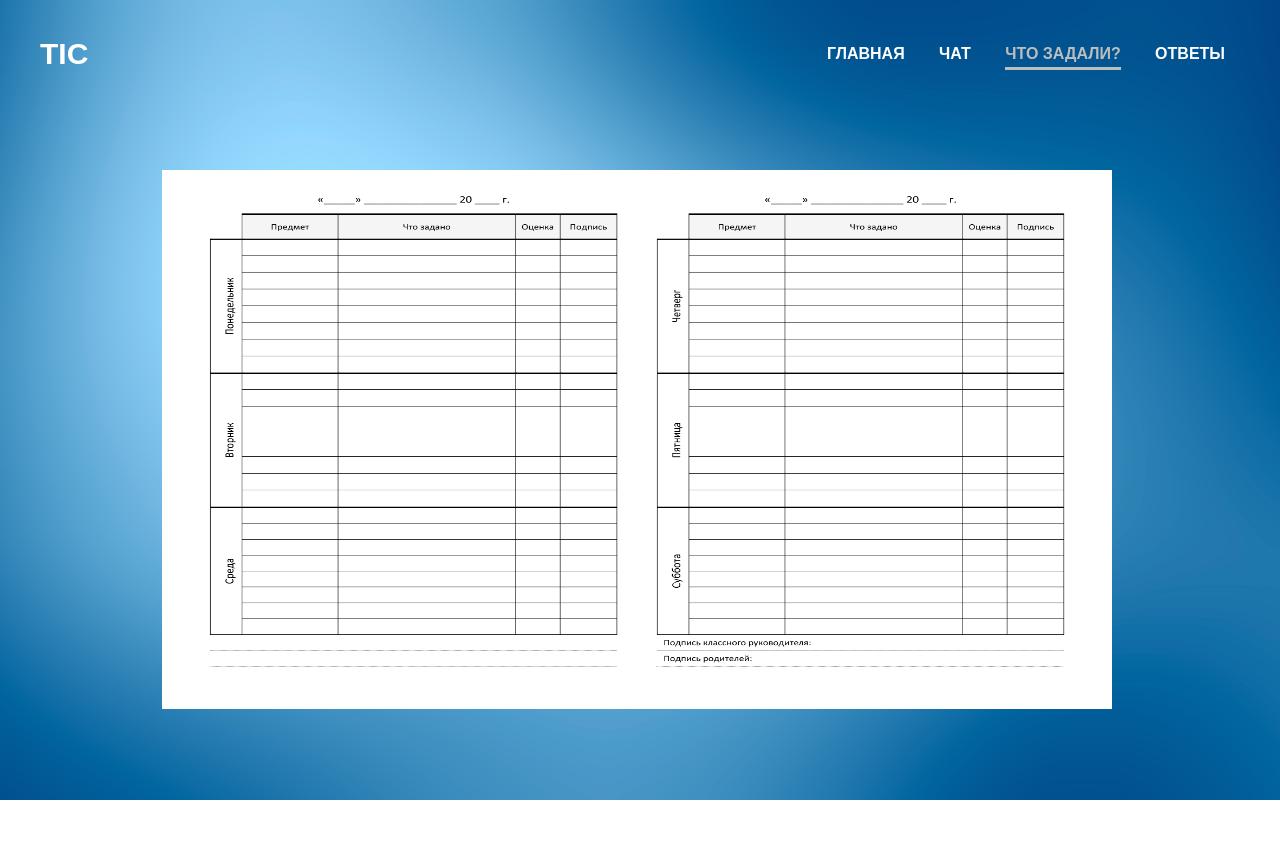
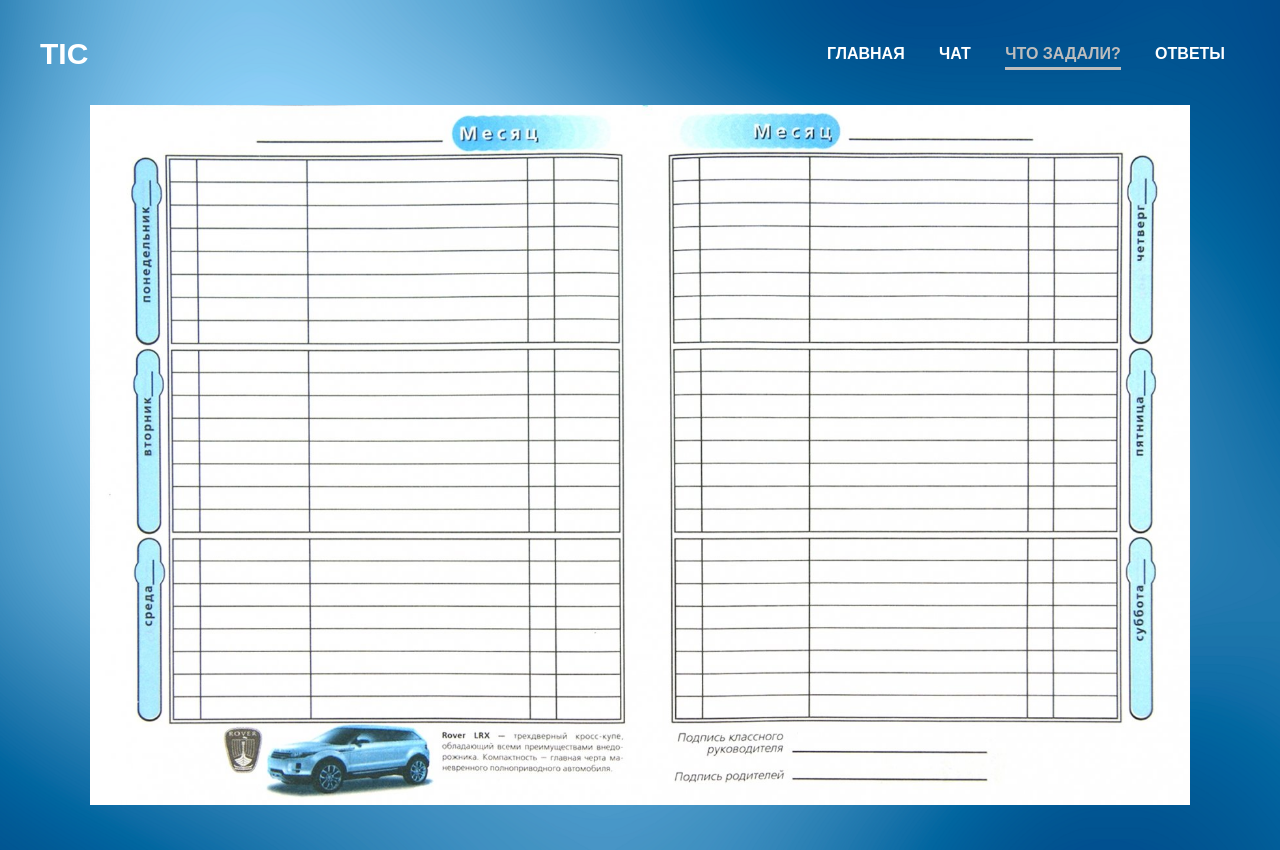
Before and after one commit to Vitanij/Website-8D, a PHP site: page /dz.html in a window 1280 px wide. Before the commit the page ends 800 px from the top, so only its background shows below. Run offline with PHP 8.4, Linux system fonts and the light colour scheme.

Commit message:
Картинка ДЗ и -баги

```diff
--- a/HTML/CSS/css.css
+++ b/HTML/CSS/css.css
@@ -29,7 +29,7 @@ h1, h2, h3, h4, h5 {
 	flex-direction: column;
 	justify-content: center;
 	width: 100%;
-	height: 100vh;
+	height: 850px;
 	background: url("../png/lightbluebg.png") center no-repeat;
 	background-size: cover;
 }
@@ -58,6 +58,10 @@ h1, h2, h3, h4, h5 {
 	left: 0;
 	right: 0;
 	z-index: 1000;
+}
+
+.header__dz {
+	position: absolute;
 }
 
 .header__inner {
@@ -231,8 +235,10 @@ h1, h2, h3, h4, h5 {
 
 /* IMAGE */
 .homework__img {
-	width: 956px;
-	height: 540px;
+	/*width: 956px;
+	height: 540px;*/
+	width: 1100px;
+	height: 700px;
 	margin: 0 auto;
-	padding-top: 40px;
+	padding-top: 30px;
 }
--- a/HTML/dz.html
+++ b/HTML/dz.html
@@ -7,7 +7,7 @@
 </head>
 <body>
 
-<header class="header">
+<header class="header header__dz">
 	<div class="container">
 		<div class="header__inner">
 			<div class="header__logo">
@@ -37,7 +37,7 @@
 <div class="intro">
 	<div class="container">
 		<div class="homework__img">
-			<img src="png/shablon-dnevnika.png" alt="Картинка Дневника" width="950px" height="539px">
+			<img src="png/shablon-dnevnika.png" alt="Картинка Дневника" width="1100px" height="700px">
 		</div>
 	</div>
 </div>
--- a/HTML/index.html
+++ b/HTML/index.html
@@ -62,7 +62,7 @@
 				</div>
 				<div class="present__title">Что задали?</div>
 				<div class="present__subtitle">Узнавай что задали на завтра сейчас!</div>
-				<a class="btn" href="#">Подробнее</a>
+				<a class="btn" href="dz.html">Подробнее</a>
 			</div>
 			<div class="present__item">
 				<div class="present__img">
```
Also changed, not shown: HTML/png/shablon-dnevnika.PNG.
